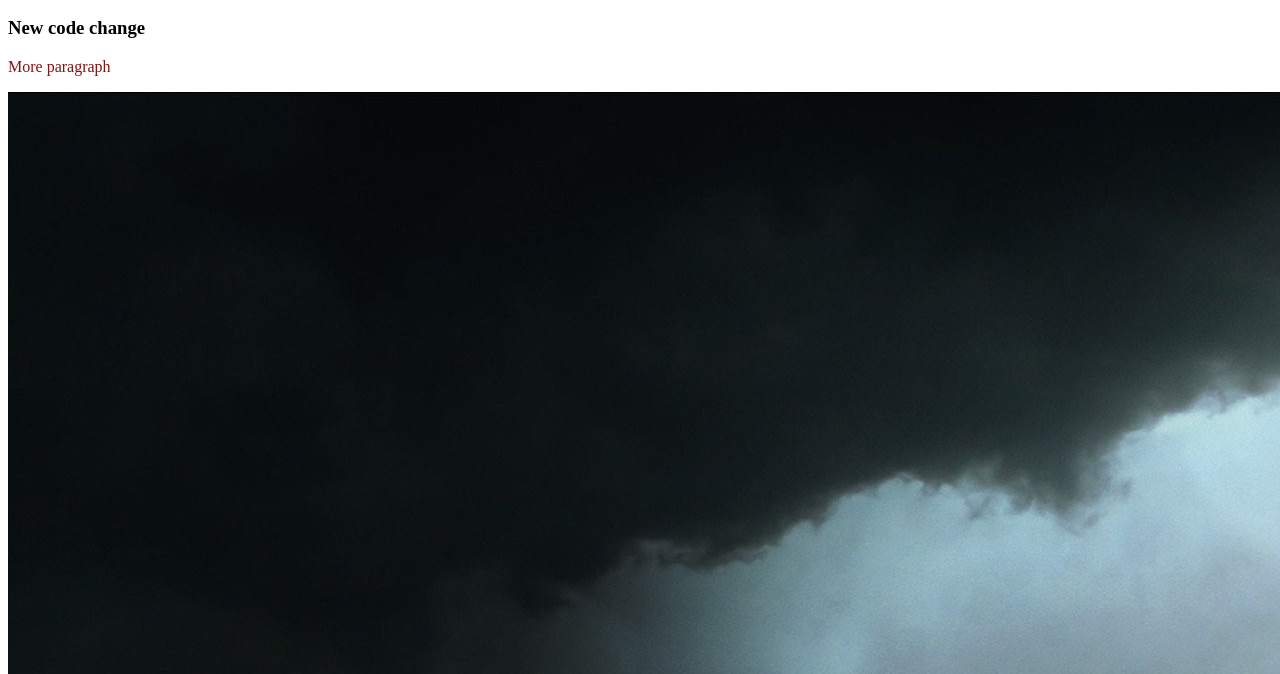
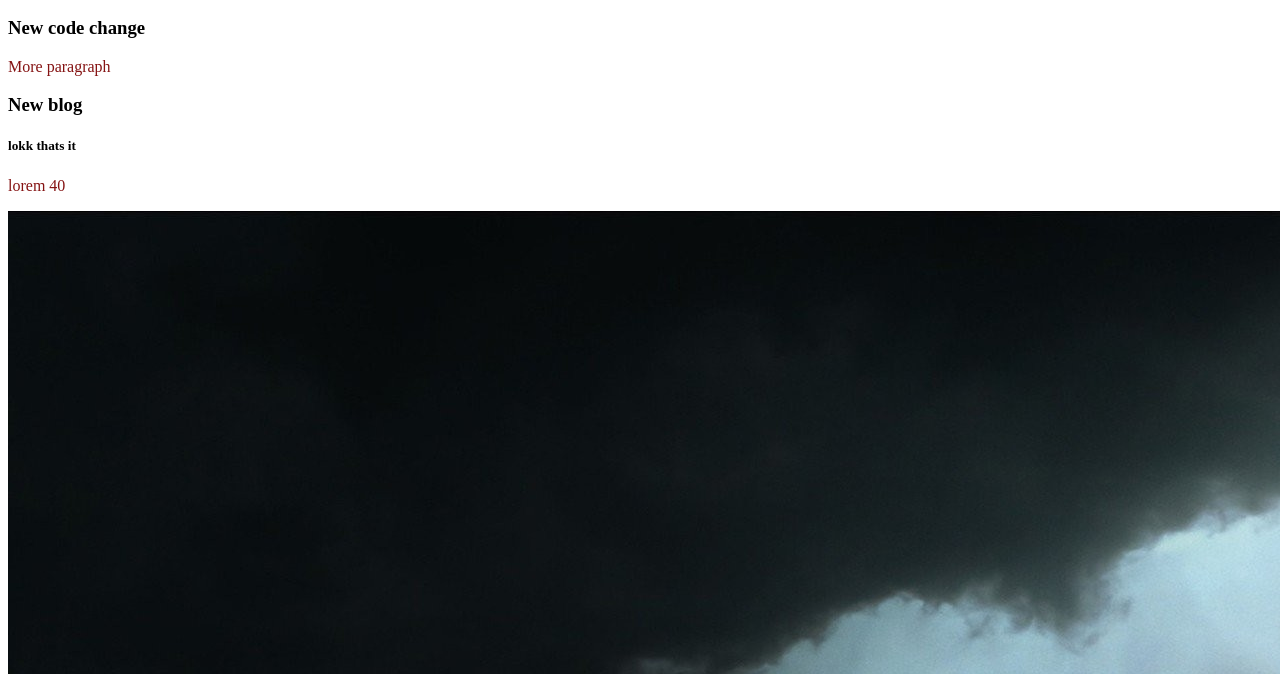
Before and after one commit to Rubaiyatrafi/Rafi-Second-Project, a plain HTML site: page index.html in a window 1280 px wide. Shown: the part 110-784 px from the top of the page. Drawn offline with Linux system fonts and the light colour scheme.

Commit message:
added something

```diff
--- a/index.html
+++ b/index.html
@@ -12,6 +12,11 @@
     <h2>I can code now</h2>
     <h3>New code change</h3>
     <p>More paragraph</p>
+    <div>
+        <h3>New blog</h3>
+        <h5>lokk thats it</h5>
+        <p>lorem 40</p>
+    </div>
     <img src="alone-sad-15.jpg" alt="">
 </body>
 </html>
```
